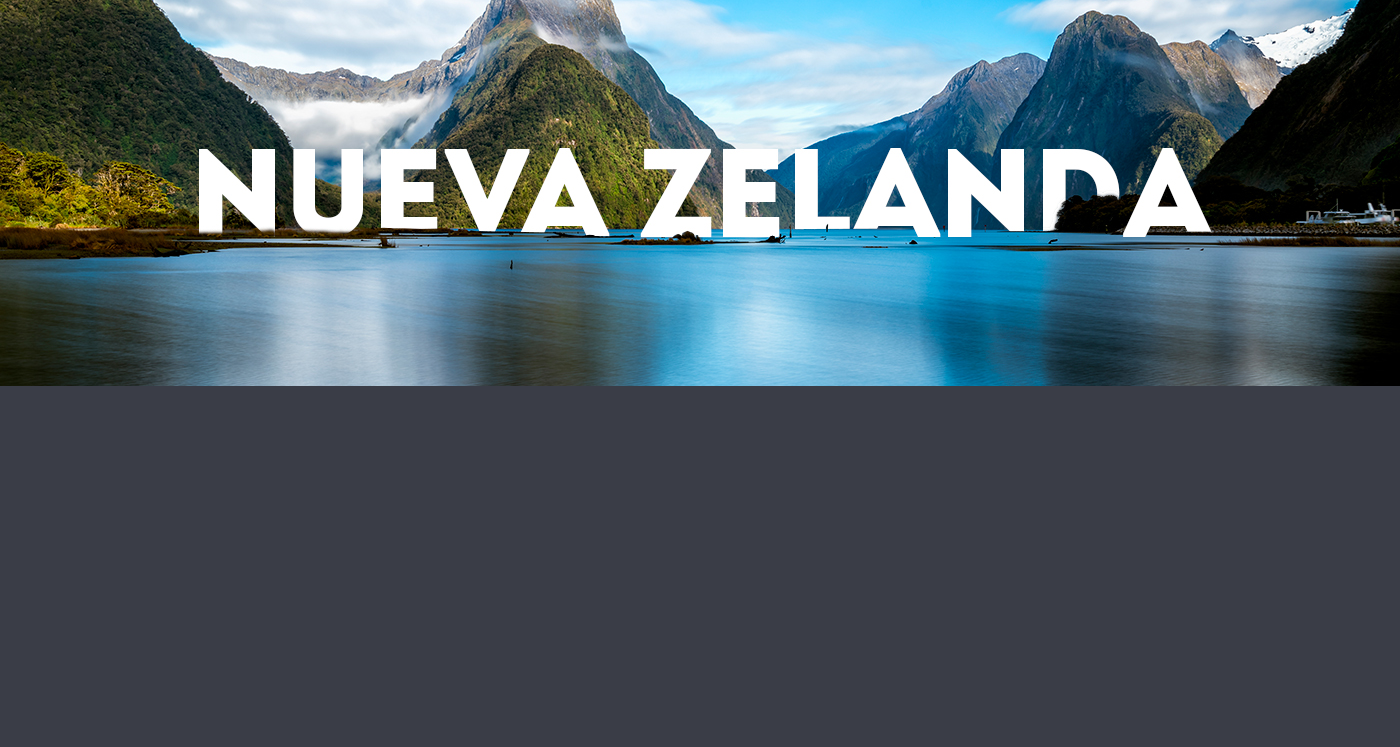
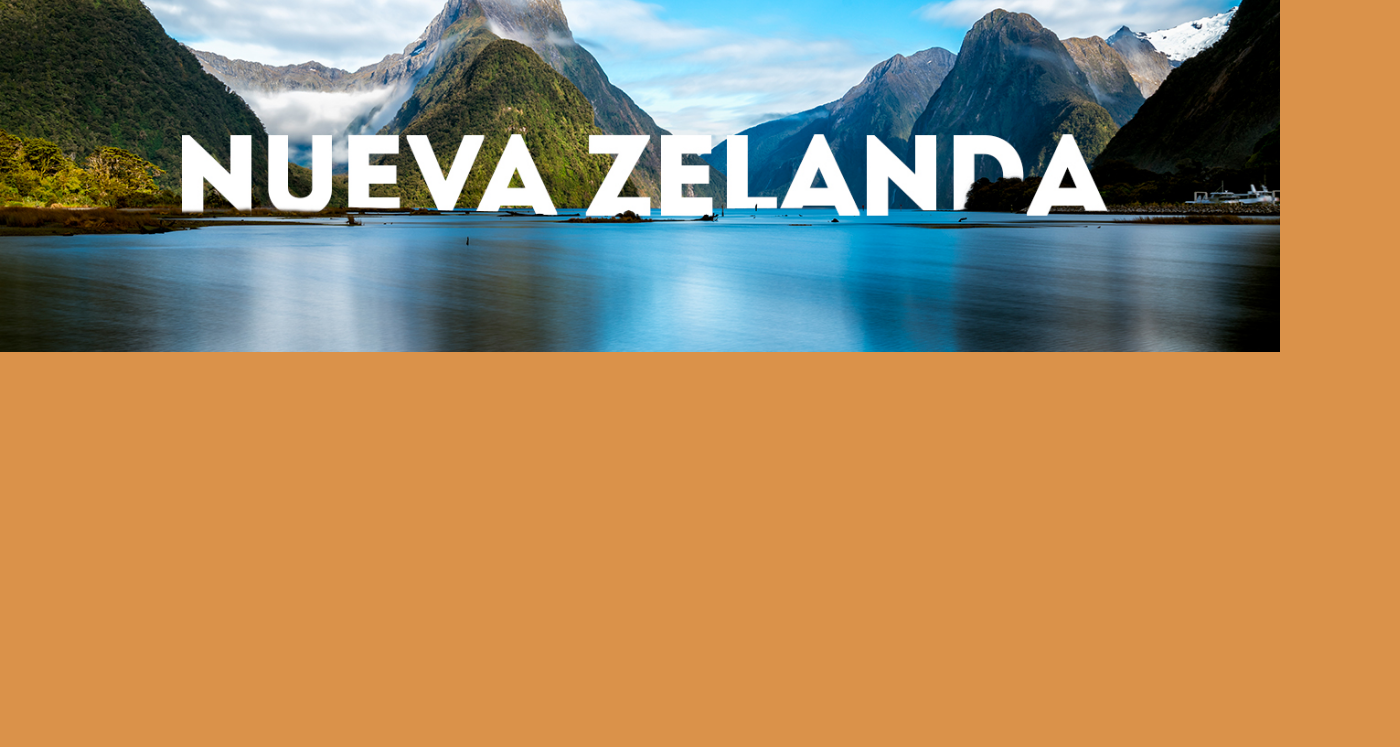
Before and after one commit to ivanalfarogalera/repoRemotoGit, a plain HTML site: page index.html in a window 1280 px wide. Shown: the part 53-800 px from the top of the page, 1400 px wide, since content can reach past the window. Drawn offline with Linux system fonts and the light colour scheme.

Commit message:
Modificado el ancho de la imagen al 100% y cambio color de fondo

```diff
--- a/style.css
+++ b/style.css
@@ -3,10 +3,13 @@
     padding: 0;
 }
 body{
-background-color: #3a3d47;
+background-color: #da924a;
 }
 h1.titulo{
 background-color: #1551a1;
 color: white;
 border: 1px solid yellow;
 }
+img.nz{
+width: 100%;
+}
```
